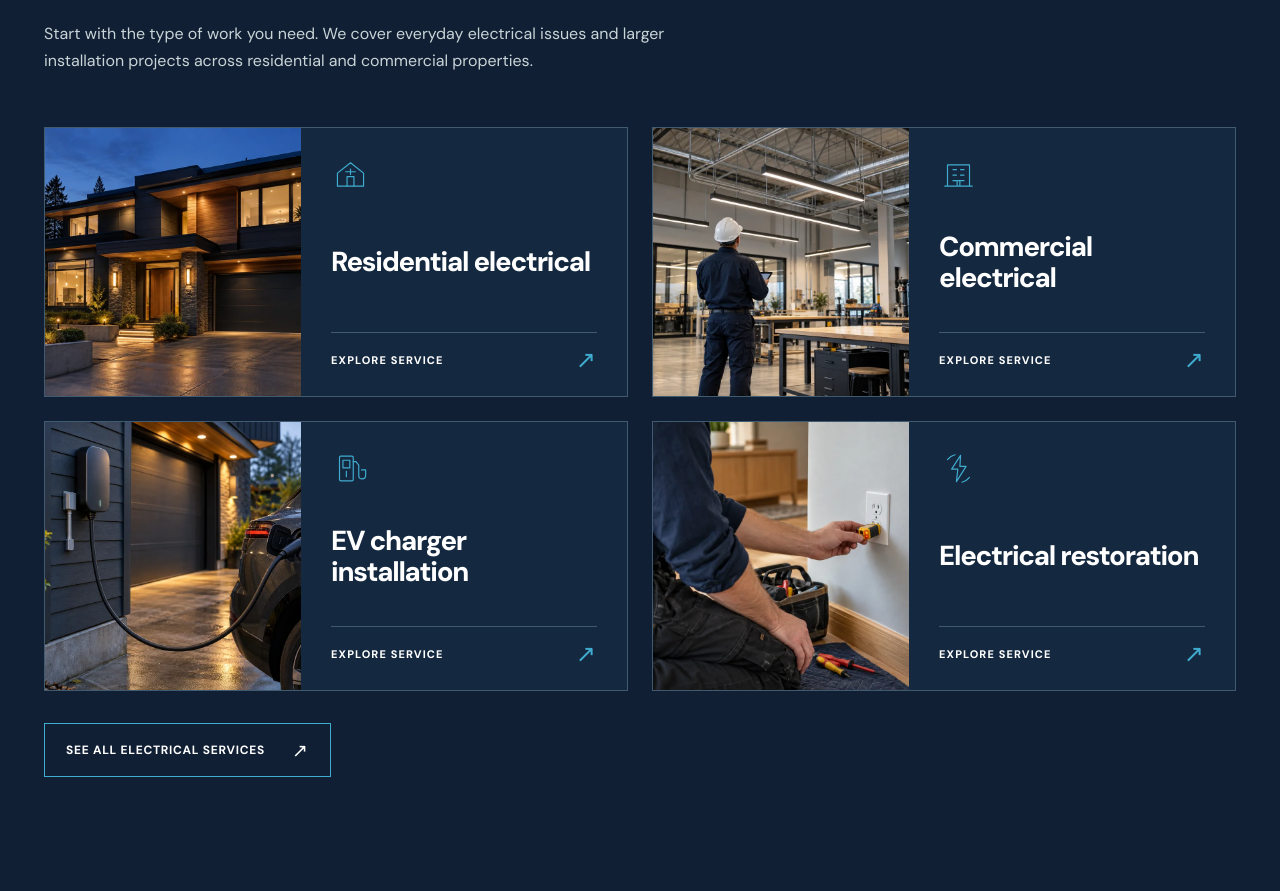
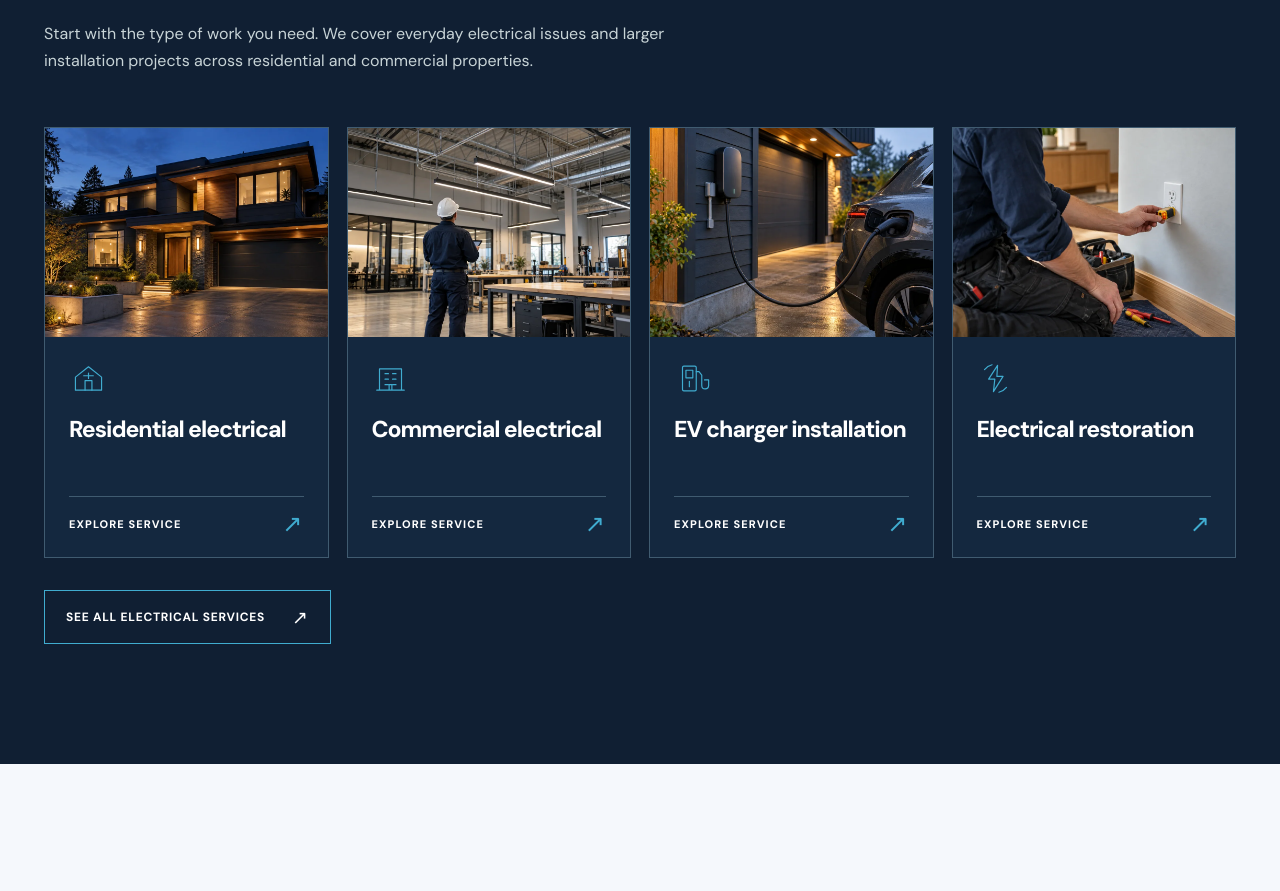
Before and after one commit to DevThind/python-electric-site, a Next.js app: page / in a window 1280 px wide. Shown: the part 1100-1991 px from the top of the page. Built offline with nearby package versions, Linux system fonts and the light colour scheme.

Commit message:
Show four homepage services in one row

```diff
--- a/app/electrical.css
+++ b/app/electrical.css
@@ -74,16 +74,16 @@ body:has(.reference-home) .site-header { background: linear-gradient(180deg, rgb
 .reference-all-services { display: inline-flex; min-width: 270px; margin-top: 32px; border-color: var(--amber); color: #fff; }
 .reference-all-services:hover { background: var(--amber); color: var(--graphite); }
 
-/* Two-column service cards give each image and title room to breathe. */
-.reference-service-grid { grid-template-columns: repeat(2, minmax(0, 1fr)); gap: 24px; border: 0; }
-.service-showcase-card { position: relative; display: grid; grid-template-columns: 44% minmax(0, 1fr); min-width: 0; min-height: 270px; overflow: hidden; border: 1px solid #405b70; background: #14283f; color: #fff; transition: transform .35s ease, border-color .35s ease, background .35s ease, box-shadow .35s ease; }
-.service-showcase-media { position: relative; display: block; overflow: hidden; min-height: 100%; background: #24394b; }
+/* Four image-led services share one row on wide screens. */
+.reference-service-grid { grid-template-columns: repeat(4, minmax(0, 1fr)); gap: 18px; border: 0; }
+.service-showcase-card { position: relative; display: grid; grid-template-rows: auto 1fr; min-width: 0; overflow: hidden; border: 1px solid #405b70; background: #14283f; color: #fff; transition: transform .35s ease, border-color .35s ease, background .35s ease, box-shadow .35s ease; }
+.service-showcase-media { position: relative; display: block; overflow: hidden; aspect-ratio: 1.35; background: #24394b; }
 .service-showcase-media img { object-fit: cover; transition: transform .7s cubic-bezier(.2,.7,.2,1), filter .7s ease; }
-.service-showcase-body { display: flex; flex-direction: column; align-items: flex-start; min-width: 0; padding: 27px 30px 24px; }
+.service-showcase-body { display: flex; flex-direction: column; align-items: flex-start; min-width: 0; min-height: 220px; padding: 22px 24px 21px; }
 .service-showcase-icon { display: grid; place-items: center; width: 38px; height: 38px; color: var(--amber); transition: color .35s ease, transform .35s ease; }
 .service-showcase-icon svg { width: 33px; height: 33px; }
-.service-showcase-body h3 { margin: auto 0; padding-block: 17px; font-size: clamp(23px, 2.15vw, 30px); font-weight: 800; line-height: 1.12; letter-spacing: -.045em; }
-.service-showcase-link { display: flex; width: 100%; align-items: center; justify-content: space-between; gap: 12px; padding-top: 15px; border-top: 1px solid #405b70; font-size: 11px; font-weight: 800; letter-spacing: .1em; text-transform: uppercase; transition: border-color .35s ease; }
+.service-showcase-body h3 { margin: 20px 0; font-size: clamp(22px, 1.8vw, 27px); font-weight: 800; line-height: 1.12; letter-spacing: -.045em; }
+.service-showcase-link { display: flex; width: 100%; align-items: center; justify-content: space-between; gap: 12px; margin-top: auto; padding-top: 15px; border-top: 1px solid #405b70; font-size: 11px; font-weight: 800; letter-spacing: .1em; text-transform: uppercase; transition: border-color .35s ease; }
 .service-showcase-link b { color: var(--amber); font-size: 24px; font-weight: 400; line-height: 1; transition: transform .35s ease, color .35s ease; }
 .service-showcase-card:is(:hover, :focus-visible) { z-index: 1; transform: translateY(-7px); border-color: var(--amber); background: #1b354f; box-shadow: 0 20px 38px rgba(2,10,20,.34); }
 .service-showcase-card:is(:hover, :focus-visible) .service-showcase-media img { transform: scale(1.09); filter: saturate(1.14) brightness(1.07); }
@@ -142,15 +142,15 @@ body:has(.reference-home) .site-header { background: linear-gradient(180deg, rgb
 .footer-links a:hover { color: var(--amber); }
 
 @media (max-width: 1100px) {
-  .reference-service-grid { grid-template-columns: 1fr; }
-  .service-showcase-card { min-height: 245px; }
+  .reference-service-grid { grid-template-columns: repeat(2, minmax(0, 1fr)); }
 }
 @media (max-width: 1000px) {
   .trade-scope { gap: 5%; }
 }
 @media (max-width: 760px) {
-  .reference-service-grid { gap: 18px; }
-  .service-showcase-card { grid-template-columns: 40% minmax(0, 1fr); min-height: 220px; }
+  .reference-service-grid { grid-template-columns: 1fr; }
+  .service-showcase-card { grid-template-columns: 40% minmax(0, 1fr); grid-template-rows: 1fr; min-height: 220px; }
+  .service-showcase-media { min-height: 220px; aspect-ratio: auto; }
   .service-showcase-body { padding: 19px 22px 17px; }
   .service-showcase-body h3 { font-size: clamp(21px, 4vw, 27px); }
   .reference-hero { min-height: 780px; }
@@ -170,7 +170,7 @@ body:has(.reference-home) .site-header { background: linear-gradient(180deg, rgb
   .reference-faq h2 { font-size: clamp(42px, 9vw, 64px); }
 }
 @media (max-width: 600px) {
-  .service-showcase-card { grid-template-columns: 1fr; min-height: 0; }
+  .service-showcase-card { grid-template-columns: 1fr; grid-template-rows: auto 1fr; min-height: 0; }
   .service-showcase-media { min-height: 0; aspect-ratio: 1.75; }
   .service-showcase-body { min-height: 205px; padding: 20px 23px 18px; }
   .service-showcase-body h3 { font-size: 26px; }
--- a/app/page.tsx
+++ b/app/page.tsx
@@ -71,7 +71,7 @@ export default function Home() {
               src={serviceImages[service.slug].src}
               alt={serviceImages[service.slug].alt}
               fill
-              sizes="(max-width: 600px) calc(100vw - 36px), (max-width: 1100px) 42vw, 21vw"
+              sizes="(max-width: 600px) calc(100vw - 36px), (max-width: 760px) 40vw, (max-width: 1100px) 45vw, 22vw"
               style={{ objectPosition: serviceImages[service.slug].position }}
             />
           </div>
```
